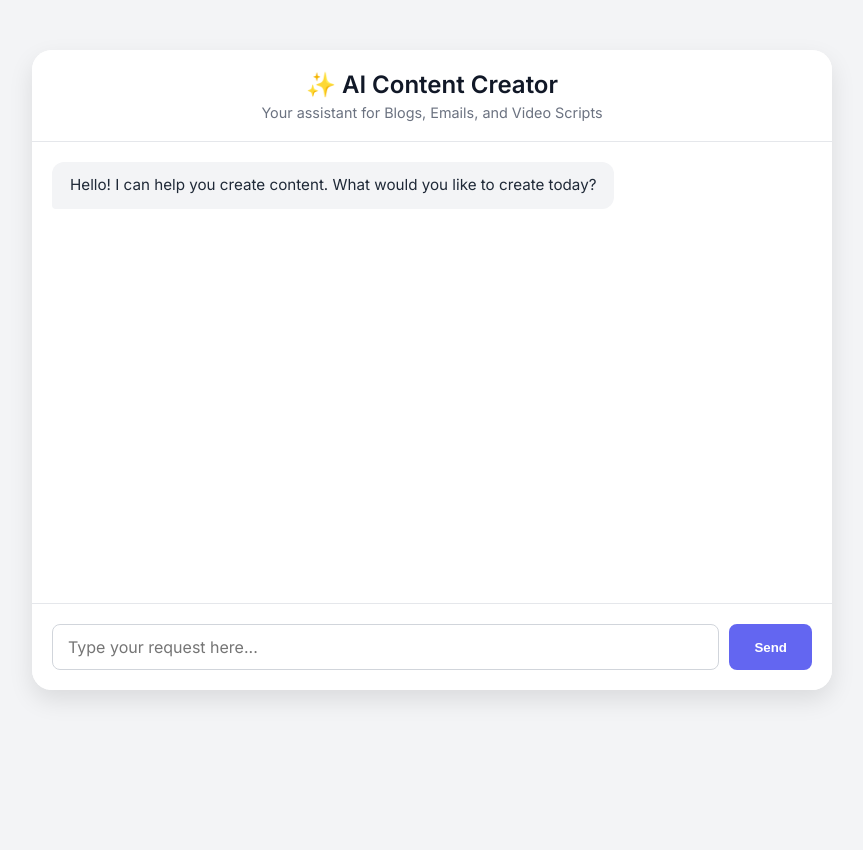
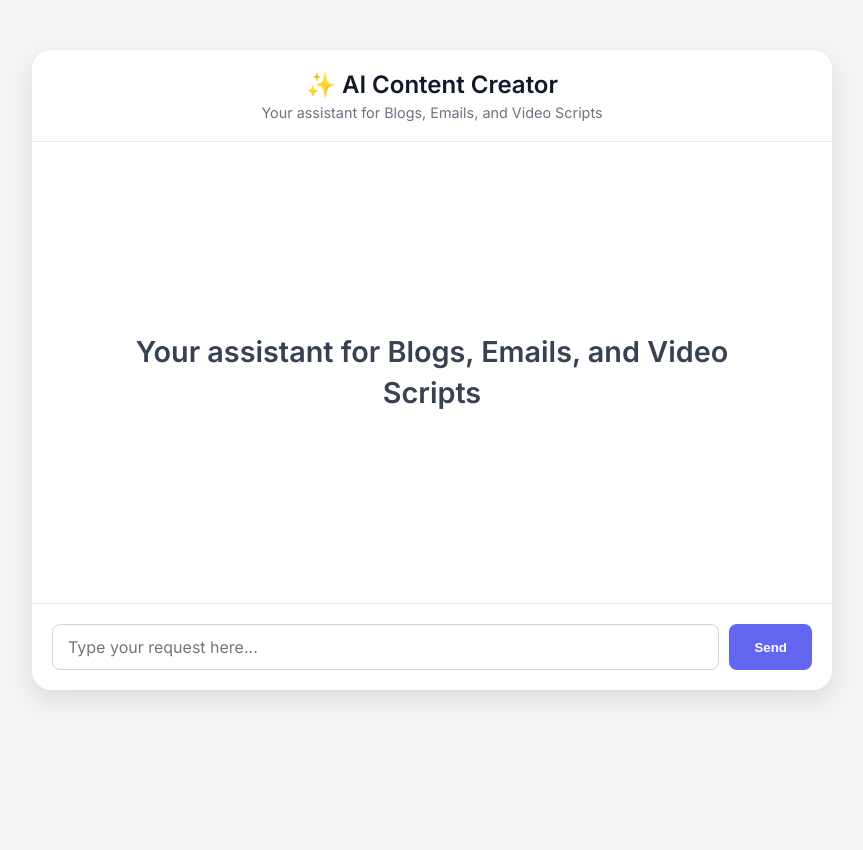
Before and after one commit to Arthirajacube84/Content-Creation, a Flask app: page / in a window 1280 px wide. Shown: the whole page, without its empty margins (208-1071 px from the left). Before the commit the page ends 700 px from the top, so only its background shows below. Run offline with Flask 3, Linux system fonts and the light colour scheme.

Commit message:
Update UI: add centered welcome screen and adjust greeting message

```diff
--- a/AI_ContentCreate-main/nodes.py
+++ b/AI_ContentCreate-main/nodes.py
@@ -53,7 +53,7 @@ def check_content_request(state: ChatState):
        - If type is similar to email (e.g. newsletter), map to EMAIL.
     2. If user wants content but no specific type: "ASK_TYPE: [topic]"
        - "create content for project manager" -> "ASK_TYPE: project manager"
-    3. If user says a greeting (hi, hello, hey, etc.): "GREETING: Hello! I can help you create blogs, emails, and video scripts. What would you like to create today?"
+    3. If user says a greeting (hi, hello, hey, etc.): "GREETING: Hello! I can help you create content. What would you like to create today?"
     4. If user asks to PICK or SELECT from previous results (e.g. "get the best blog", "which is best", "choose one"): "SELECT_BEST: [user_input]"
     5. If not about content creation: "OFF_TOPIC: I apologize, but I can only assist with content creation. How can I help you create content today?"
 
--- a/AI_ContentCreate-main/static/style.css
+++ b/AI_ContentCreate-main/static/style.css
@@ -9,12 +9,12 @@
 }
 
 body {
-    font-family: 'Inter', sans-serif;
+  font-family: "Inter", sans-serif;
   background-color: var(--bg-color);
   margin: 0;
   display: flex;
   justify-content: center;
-    align-height: 100vh;
+  height: 100vh;
   padding-top: 50px;
 }
 
@@ -23,7 +23,7 @@ body {
   max-width: 800px;
   background: var(--chat-bg);
   border-radius: 20px;
-    box-shadow: 0 10px 25px rgba(0,0,0,0.1);
+  box-shadow: 0 10px 25px rgba(0, 0, 0, 0.1);
   overflow: hidden;
   display: flex;
   flex-direction: column;
@@ -63,6 +63,23 @@ header p {
   display: flex;
   flex-direction: column;
   gap: 15px;
+  position: relative;
+}
+
+.welcome-screen {
+  position: absolute;
+  top: 50%;
+  left: 50%;
+  transform: translate(-50%, -50%);
+  text-align: center;
+  width: 80%;
+}
+
+.welcome-screen h2 {
+  font-size: 1.8rem;
+  color: #374151;
+  font-weight: 600;
+  line-height: 1.4;
 }
 
 .message {
--- a/AI_ContentCreate-main/templates/index.html
+++ b/AI_ContentCreate-main/templates/index.html
@@ -17,10 +17,8 @@
 
         <div class="chat-container">
             <div id="chat-box" class="chat-box">
-                <div class="message ai-message">
-                    <div class="message-content">
-                        Hello! I can help you create content. What would you like to create today?
-                    </div>
+                <div id="welcome-screen" class="welcome-screen">
+                    <h2>Your assistant for Blogs, Emails, and Video Scripts</h2>
                 </div>
             </div>
 
@@ -34,6 +32,7 @@
     <script>
         const chatBox = document.getElementById('chat-box');
         const userInput = document.getElementById('user-input');
+        const welcomeScreen = document.getElementById('welcome-screen');
 
         // Allow Enter key to send
         userInput.addEventListener('keypress', function (e) {
@@ -45,6 +44,11 @@
         async function sendMessage() {
             const message = userInput.value.trim();
             if (!message) return;
+
+            // Hide welcome screen on first message
+            if (welcomeScreen) {
+                welcomeScreen.style.display = 'none';
+            }
 
             // Add User Message to Chat
             addMessage(message, 'user-message');
```
Lines whose indentation alone changed are shown as unchanged.
